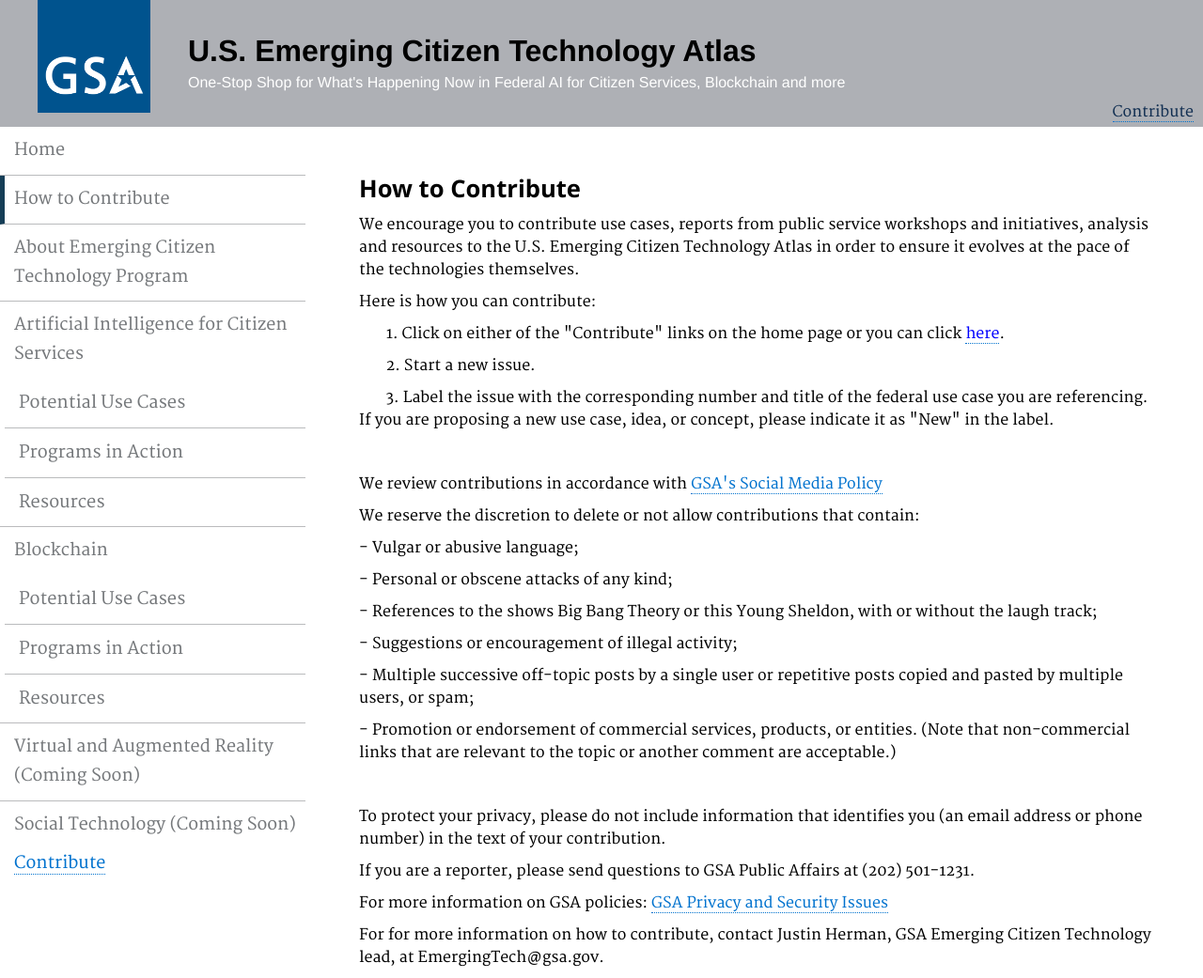
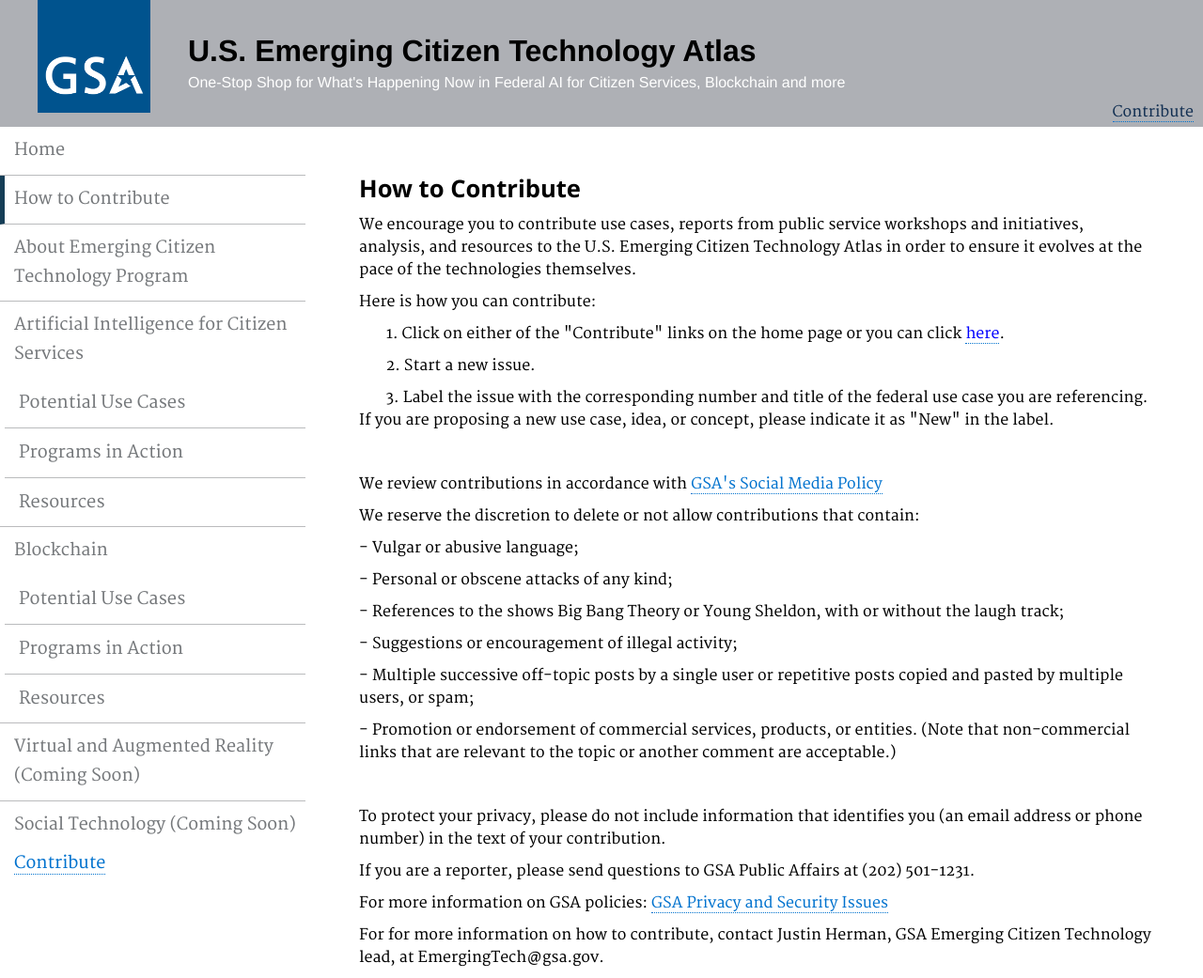
Before and after one commit to GSA/emerging-technology-atlas, a Jekyll site: the page built from pages/howto.md, in a window 1280 px wide. Shown: the whole page at 94% size. Built offline with Jekyll 4.4.1, drawn with Linux system fonts in a browser that asks for light colours.

Commit message:
Update howto.md

```diff
--- a/pages/howto.md
+++ b/pages/howto.md
@@ -7,7 +7,7 @@ description: ""
 
 ### How to Contribute
 
-<p>We encourage you to contribute use cases, reports from public service workshops and initiatives, analysis and resources to the U.S. Emerging Citizen Technology Atlas in order to ensure it evolves at the pace of the technologies themselves.</p>
+<p>We encourage you to contribute use cases, reports from public service workshops and initiatives, analysis, and resources to the U.S. Emerging Citizen Technology Atlas in order to ensure it evolves at the pace of the technologies themselves.</p>
 
 Here is how you can contribute:
 
@@ -27,7 +27,7 @@ Here is how you can contribute:
 
 <p>- Vulgar or abusive language;</p>
 <p>- Personal or obscene attacks of any kind;</p>
-<p>- References to the shows Big Bang Theory or this Young Sheldon, with or without the laugh track;</p>
+<p>- References to the shows Big Bang Theory or Young Sheldon, with or without the laugh track;</p>
 <p>- Suggestions or encouragement of illegal activity;</p>
 <p>- Multiple successive off-topic posts by a single user or repetitive posts copied and pasted by multiple users, or spam;</p>
 <p>- Promotion or endorsement of commercial services, products, or entities. (Note that non-commercial links that are relevant to the topic or another comment are acceptable.)</p>
```
